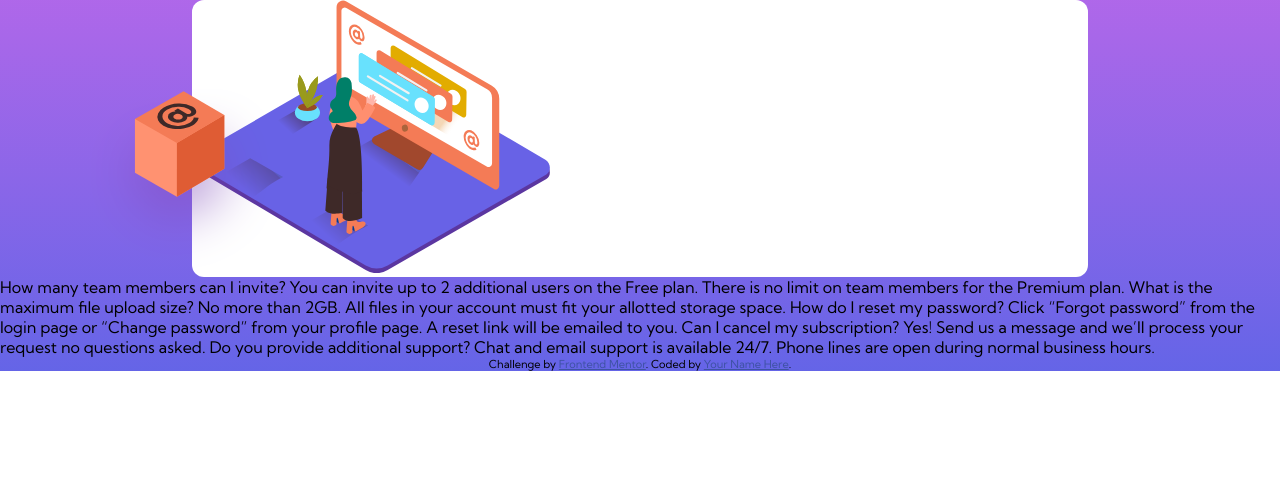
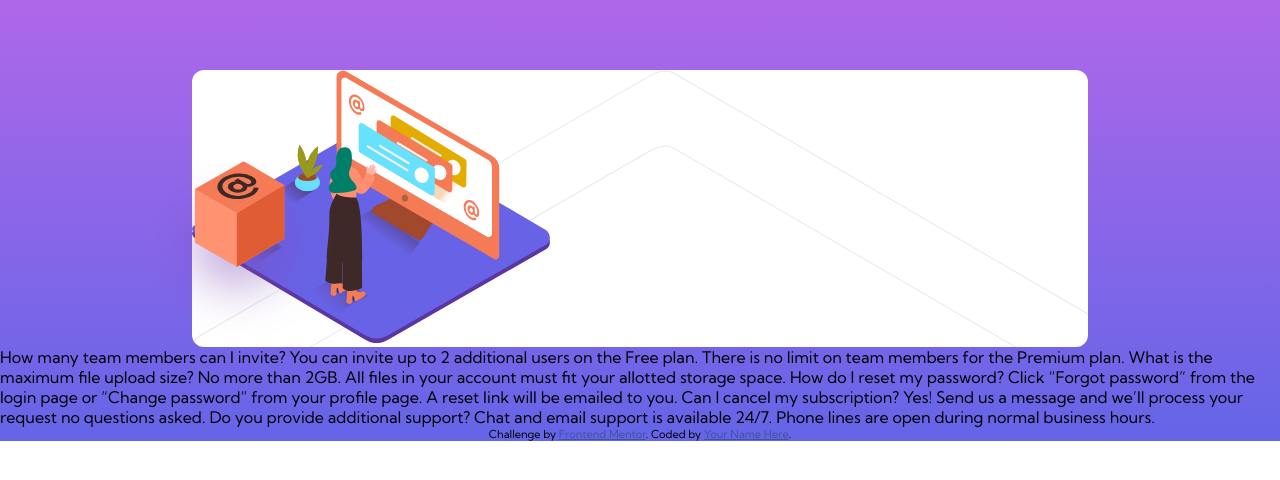
Before and after one commit to kdgoudy/accordian, a plain HTML site: page index.html in a window 1280 px wide. Drawn offline with Linux system fonts and the light colour scheme.

Commit message:
Update style.css

```diff
--- a/style.css
+++ b/style.css
@@ -26,6 +26,10 @@ body {
     background-size: cover;
 }
 
+.container {
+    margin-top: 70px;
+}
+
 .card {
     background-color: var(--white);
     width: 70%;
@@ -35,6 +39,7 @@ body {
     -moz-border-radius: 12px;
     -ms-border-radius: 12px;
     -o-border-radius: 12px;
+    background-image: url(bg-pattern-desktop.svg);
 }
 
 .woman {
@@ -42,5 +47,5 @@ body {
 }
 
 .box {
-    margin-left: -470px;
+    margin-left: -410px;
 }
```
